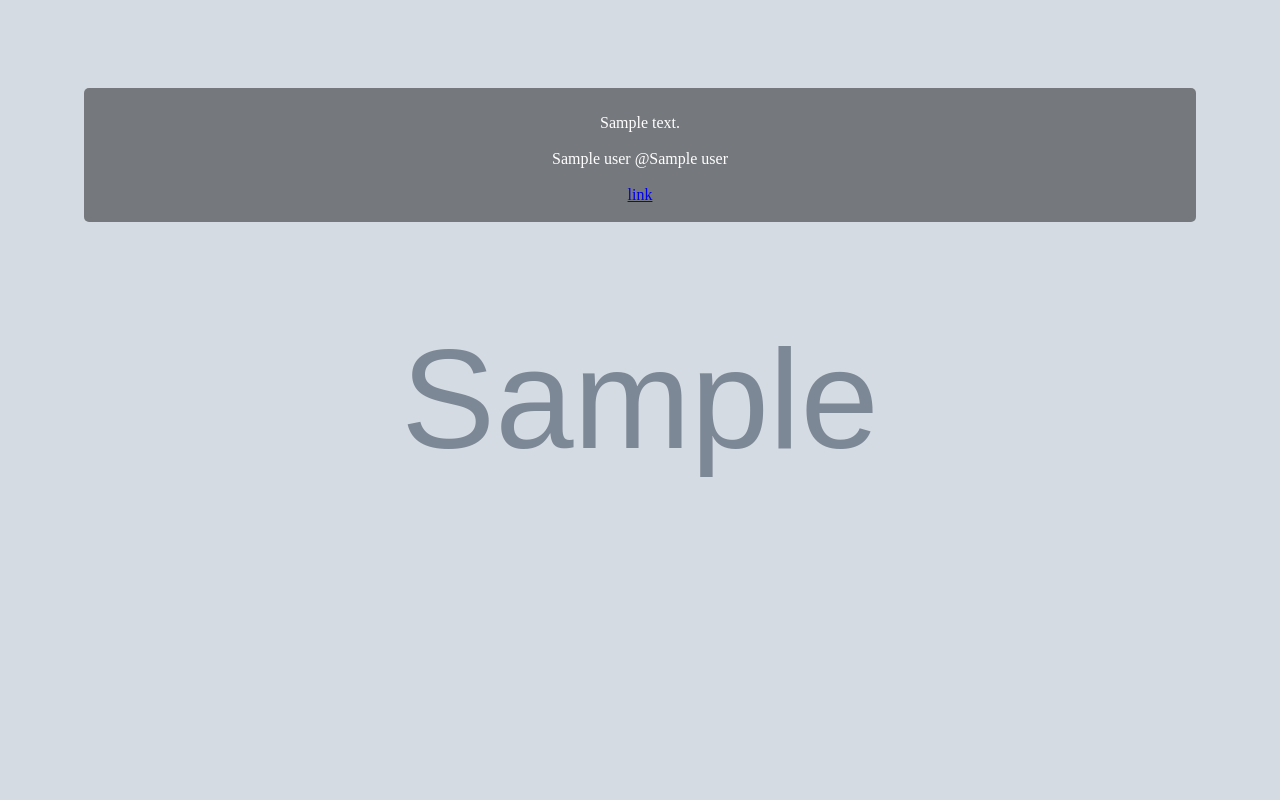
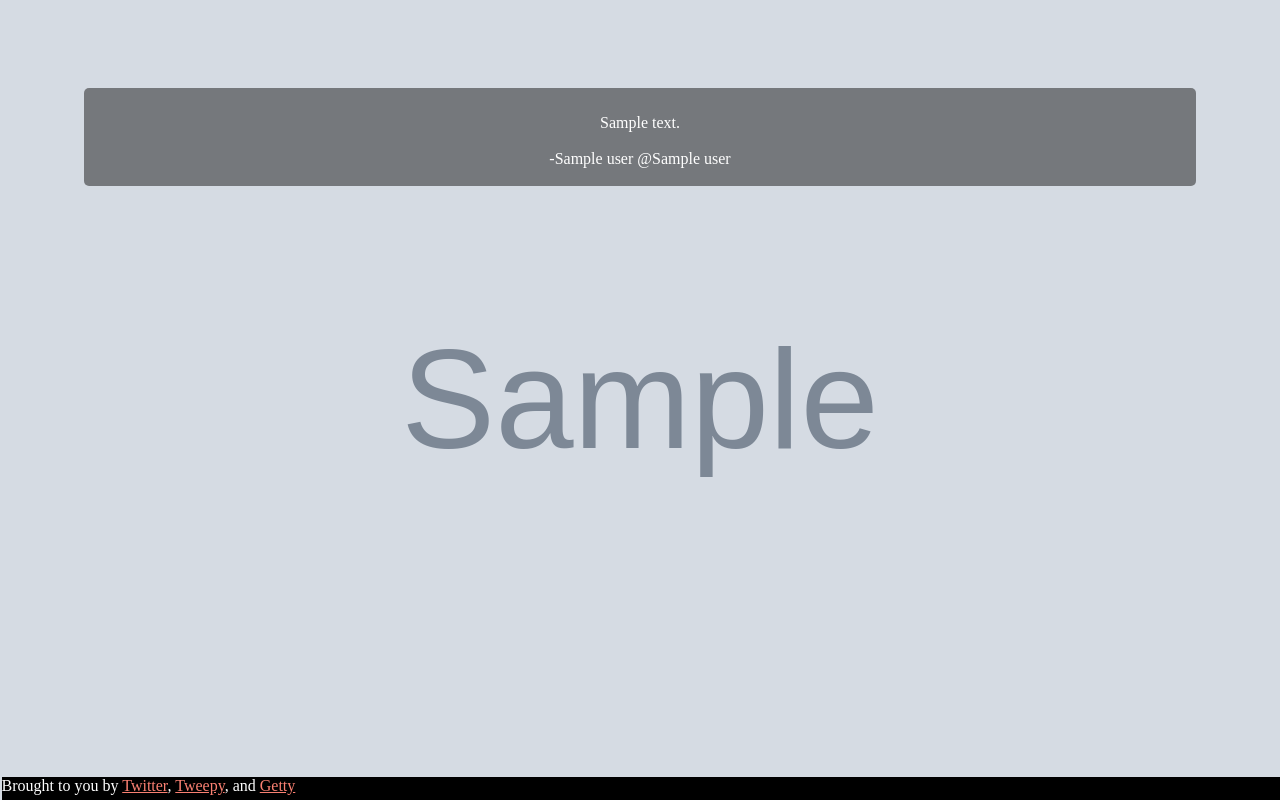
Before and after one commit to CSUMB-SP17-CST438/project1-mloza, a Flask app: template templates/twitterTest.html in a window 1280 px wide. Run offline with Flask 2, Linux system fonts and the light colour scheme; the template is opened without the code that fills it: most values are stand-ins (such as "Sample title", 1, 10 or a date in 2020).

Commit message:
run.py now works on c9 and heroku. readme updated. css and getty added

```diff
--- a/run.py
+++ b/run.py
@@ -8,13 +8,21 @@ import os
 import requests, json
 import random
 
+CONSUMER_KEY = '7jLLLL9umXTzcehteOGYi64DB'
+CONSUMER_SECRET_KEY = 'X3Rnv5oi6nc1P5wLWsgDRiKbi0rYhrv8V2bfG20CKaml4MaYpt'
+
+ACCESS_TOKEN = '1518510956-T4xcbHXHnqokR75OJCtxqwhLHal4mSswfVfmstL'
+ACCESS_TOKEN_SECRET = 'EiZTFhSXUAFhhSrslbfH6nHygVIcGjFaKFClVU5arOUk4'
+GETTY_KEY = 'tt9qedn4c4p439qn4w7rkjy3'
+GETTY_SECRET_KEY = 'xVmHYqk8nu853DNMneNJVv7x245Y4tk8aHGaxS7bRNRep'
+
 app = flask.Flask(__name__)
 
 @app.route('/')  # Google "Python decorator"
 def index():
     ###### GETTY API image setup
     url = "https://api.gettyimages.com/v3/search/images?fields=id,title,comp,referral_destinations&sort_order=best&phrase=sushi"
-    my_headers = { "Api-Key": os.getenv("GETTY_KEY") }
+    my_headers = { "Api-Key": GETTY_KEY }
     response = requests.get(url, headers=my_headers)
     json_body = response.json()
     pic = json_body["images"][random.randrange(0, 30)]["display_sizes"][0]["uri"]
@@ -22,10 +30,10 @@ def index():
 
 
     ###### TWITTER/TWEEPY API setup
-    auth = tweepy.OAuthHandler(os.getenv("CONSUMER_KEY"), os.getenv("CONSUMER_SECRET_KEY"))
-    auth.set_access_token(os.getenv("ACCESS_TOKEN"), os.getenv("ACCESS_TOKEN_SECRET"))
-    # auth = tweepy.OAuthHandler(CONSUMER_KEY, CONSUMER_SECRET_KEY)
-    # auth.set_access_token(ACCESS_TOKEN, ACCESS_TOKEN_SECRET)
+    # auth = tweepy.OAuthHandler(os.getenv("CONSUMER_KEY"), os.getenv("CONSUMER_SECRET_KEY"))
+    # auth.set_access_token(os.getenv("ACCESS_TOKEN"), os.getenv("ACCESS_TOKEN_SECRET"))
+    auth = tweepy.OAuthHandler(CONSUMER_KEY, CONSUMER_SECRET_KEY)
+    auth.set_access_token(ACCESS_TOKEN, ACCESS_TOKEN_SECRET)
     api = tweepy.API(auth)
     results = api.search(q="sushi", lang="en")
     results = tweepy.Cursor(api.search, q="sushi", lang="en").items(1)
--- a/templates/twitterTest.html
+++ b/templates/twitterTest.html
@@ -12,13 +12,27 @@
                 margin-left: 6%;
                 margin-right: 6%;
             }
+            #att {
+                position: fixed;
+                height: 23px;
+                bottom: 0%;
+                color: white;
+                width: 100%;
+                background: black;
+                margin-left: -0.5%;
+            }
+            a {
+                color: salmon;
+            }
         </style>
 
         <title>Random Quotes</title>
     </head>
     <body style="background: url({{bg_image}}) no-repeat center center fixed; background-size: cover;">
         {% for t in public_tweets %}
-            <div id='tweet'>{{t.text}}<br><br>{{t.user.name}} @{{t.user.screen_name}} <br><br> <a target="_blank" href="https://twitter.com/{{t.user.screen_name}}/status/{{t.id}}">link</a> <br><br></div>
+            <div id='tweet'>{{t.text}}<br><br>-{{t.user.name}} @{{t.user.screen_name}} <br><br></div>
         {% endfor %}
+        <div id="att">Brought to you by <a target="_blank" href="https://dev.twitter.com/rest/public/search">Twitter</a>,
+        <a target="_blank" href="http://tweepy.readthedocs.io/en/v3.5.0/api.html">Tweepy</a>, and <a target="_blank" href="http://developers.gettyimages.com/en/">Getty</a></div>
     </body>
 </html>
```
Also changed, not shown: README.md.
